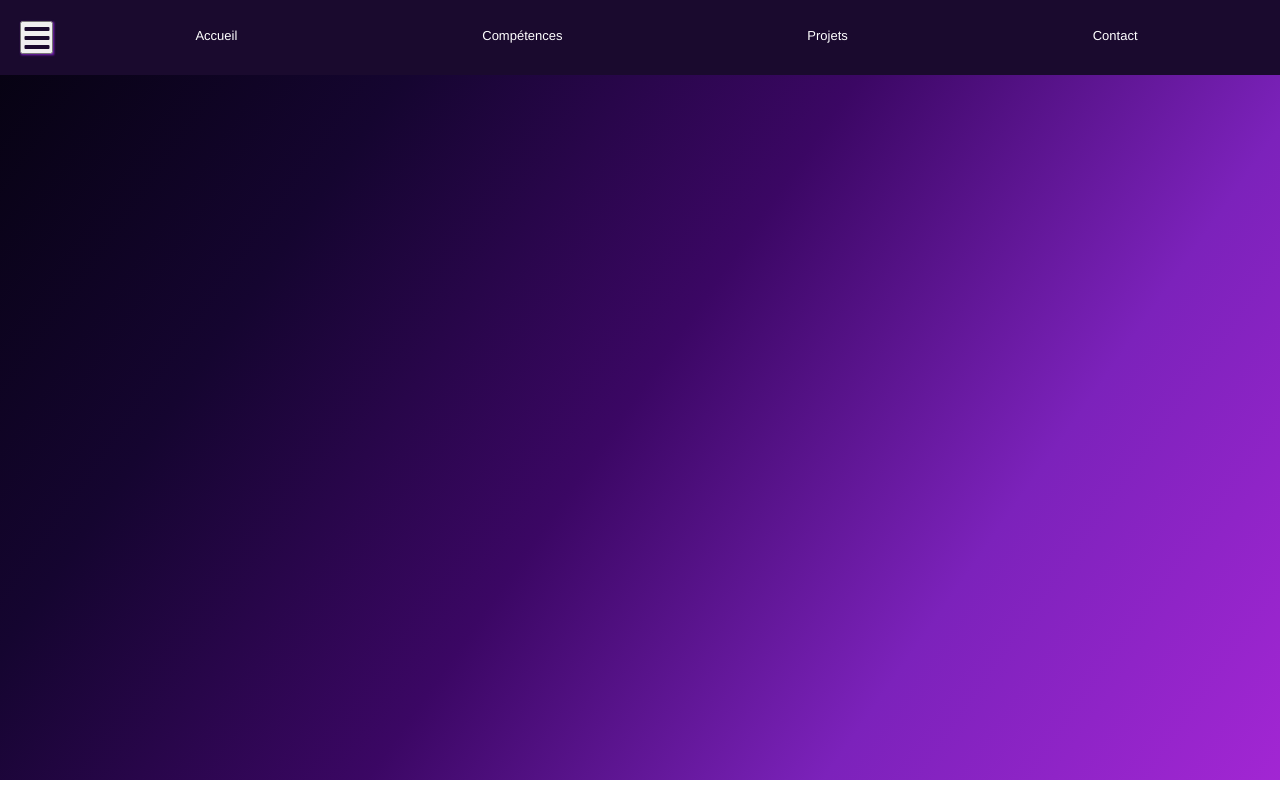
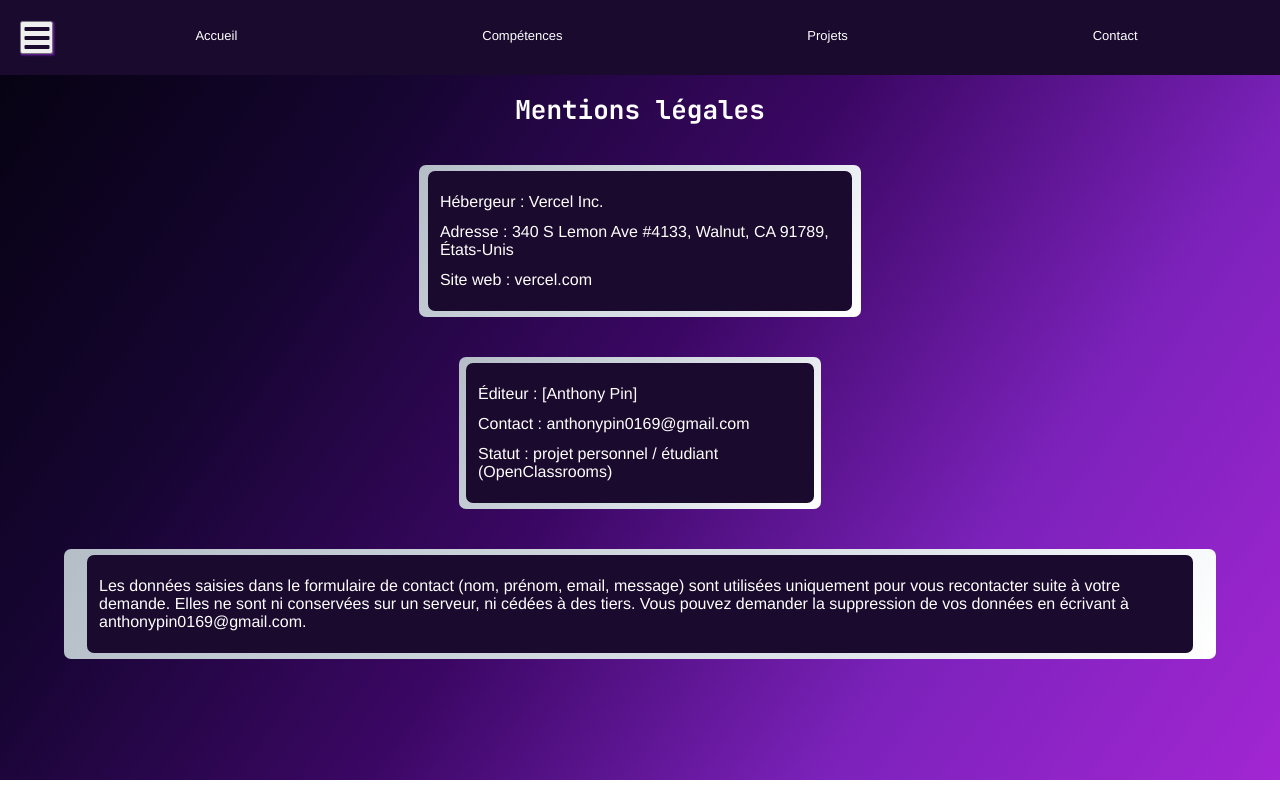
Before and after one commit to anthonypin0169/portfolio, a React (Vite) app: page /mentions-legales in a window 1280 px wide. Built offline with nearby package versions, Linux system fonts and the light colour scheme; a web font is replaced by a local one.

Commit message:
Ajout de la page mentions legales

```diff
--- a/package.json
+++ b/package.json
@@ -10,6 +10,7 @@
     "preview": "vite preview"
   },
   "dependencies": {
+    "@emailjs/browser": "^4.4.1",
     "@reduxjs/toolkit": "^2.12.0",
     "@tsparticles/react": "^4.3.0",
     "@tsparticles/slim": "^4.3.0",
--- a/src/pages/careers/careers.jsx
+++ b/src/pages/careers/careers.jsx
@@ -48,7 +48,7 @@ function Careers () {
     return(
         <main className="main">
 
-            <h1 className="title">Mes compétances</h1>
+            <h1>Mes compétances</h1>
 
             <section className="css-anim">
 
--- a/src/pages/careers/careers.scss
+++ b/src/pages/careers/careers.scss
@@ -1,15 +1,11 @@
 @use '../../index' as *;
-
-
 
 .main{
     display: flex;
     flex-direction: column;
     align-items: center;
 }
-.title{
-    margin: 30px 20px;
-}
+
 li{
     margin-right: 10px;
 }
--- a/src/pages/contact/contact.jsx
+++ b/src/pages/contact/contact.jsx
@@ -1,27 +1,59 @@
+import emailjs from '@emailjs/browser'
+import { useRef, useState } from "react"
 import "./contact.scss"
 
-function Contact () {
 
-    return(
+function Contact() {
+
+    const formRef = useRef(null)
+    const [isSending, setIsSending] = useState(false)
+
+    const handleSubmit = (e) => {
+        e.preventDefault()
+        setIsSending(true)
+
+        emailjs.sendForm(
+        import.meta.env.VITE_EMAILJS_SERVICE_ID,
+        import.meta.env.VITE_EMAILJS_TEMPLATE_ID,
+        formRef.current,
+        import.meta.env.VITE_EMAILJS_PUBLIC_KEY
+        )
+        .then(() => {
+            console.log("Message envoyé !")
+            formRef.current.reset()
+            setIsSending(false)
+        })
+        .catch((error) => {
+            console.error("Erreur d'envoi :", error)
+            setIsSending(false)
+        })
+    }
+  return(
         <main className="contact">
             <h1 className="contact__title">Laisser un message sur le site :</h1>
-            <form action="" className="form">
+
+            <form action="" className="form" ref={formRef} onSubmit={handleSubmit}>
                 <div className="form__content">
                     <div className="form__content--input">
                         <h4 className="form-h4">Nom :</h4>
-                        <input type="text" />
+                        <input type="text" name="nom" required/>
                     </div>
                     <div className="form__content--input">
                         <h4 className="form-h4">Prénom :</h4>
-                        <input type="text" />
+                        <input type="text" name="prenom" required/>
+                    </div>
+                    <div className="form__content--input">
+                        <h4 className="form-h4">Email :</h4>
+                        <input type="text" name="email" required/>
                     </div>
                     <div className="form__content--textarea">
                         <h4 className="form-h4">Message :</h4>
-                        <textarea name="" id="" ></textarea>
+                        <textarea name="message" id="" required></textarea>
                     </div>
-                    <button className="form__content--btn">Envoyer</button>
+                    <button className="form__content--btn" disabled={isSending}>Envoyer</button>
                 </div>
             </form>
+
             <h2>Contact par mail :</h2>
             <div className="email">
                 <div className="email__content">
@@ -31,4 +63,5 @@ function Contact () {
         </main>
     )
 }
+
 export default Contact
--- a/src/pages/legalNotice/legalNotice.jsx
+++ b/src/pages/legalNotice/legalNotice.jsx
@@ -1,4 +1,42 @@
+import "./legalNotice.scss"
+
 function LegalNotice () {
 
+    return(
+        <main className="main">
+            <h1 className="legal-notice-title">Mentions légales</h1>
+            <section className="legal-notice">
+                <div className="legal-notice__card">
+                    <div className="legal-notice__card--content">
+                        <p className="paragraph">Hébergeur : Vercel Inc.</p>
+                        <p className="paragraph">Adresse : 340 S Lemon Ave #4133, Walnut, CA 91789, États-Unis</p>
+                        <p className="paragraph">Site web : vercel.com</p>
+                    </div>
+                </div>
+            </section>
+
+            <section className="legal-notice">
+                <div className="legal-notice__card">
+                    <div className="legal-notice__card--content">
+                        <p className="paragraph">Éditeur : [Anthony Pin]</p>
+                        <p className="paragraph">Contact : anthonypin0169@gmail.com</p>
+                        <p className="paragraph">Statut : projet personnel / étudiant (OpenClassrooms)</p>
+                    </div>
+                </div>
+            </section>
+
+            <section className="legal-notice">
+                <div className="legal-notice__card">
+                    <div className="legal-notice__card--content">
+                        <p className="paragraph">Les données saisies dans le formulaire de contact (nom, prénom, email, message)
+                        sont utilisées uniquement pour vous recontacter suite à votre demande.
+                        Elles ne sont ni conservées sur un serveur, ni cédées à des tiers.
+                        Vous pouvez demander la suppression de vos données en écrivant à
+                        anthonypin0169@gmail.com.</p>
+                    </div>
+                </div>
+            </section>
+        </main>
+    )
 }
 export default LegalNotice
--- a/src/pages/legalNotice/legalNotice.scss
+++ b/src/pages/legalNotice/legalNotice.scss
@@ -0,0 +1,25 @@
+@use '../../index' as *;
+
+.legal-notice{
+    display: flex;
+    justify-content: center;
+    &__card{
+        display: flex;
+        justify-content: center;
+        align-items: center;
+        width: 90%;
+        margin: 20px 0;
+        padding: 6px 0;
+        border-radius: 7px;
+        background: $border-gradient;
+        &--content{
+            width: 96%;
+            border-radius: 7px;
+            background: $cards;
+            padding: 10px 0;
+        }
+    }
+}
+.paragraph{
+    margin: 12px;
+}
```
Also changed, not shown: 2 other files (tests, documents, lock files or other folders).
